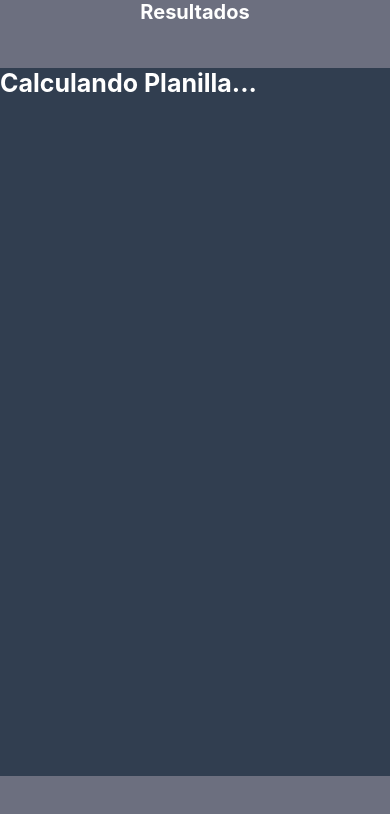
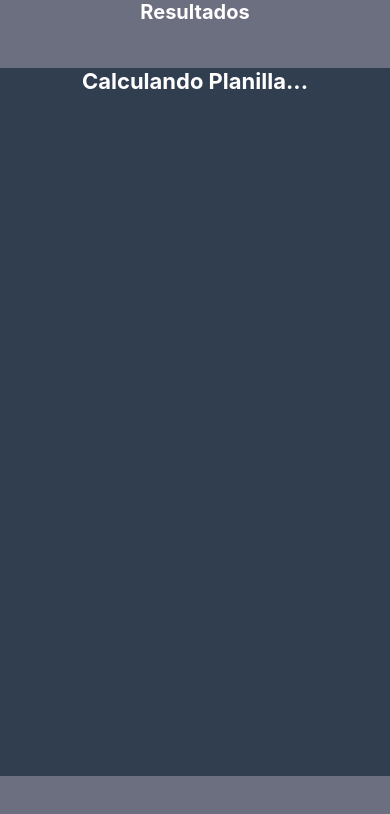
Before and after one commit to JGS83-dev/dps-desafio2-planilla, a React Native app: screen /Resultados in a window 390 px wide. Shown: the top 814 px of the page. Built offline with nearby package versions, Linux system fonts and the light colour scheme; some icons are missing.

Commit message:
Resultado preliminar

```diff
--- a/components/Formulario.js
+++ b/components/Formulario.js
@@ -95,7 +95,7 @@ const styles = StyleSheet.create({
     letra: {
         fontSize: 20,
         fontWeight: 'bold',
-        color: colores.letra
+        color: colores.letra,
     },
     container: {
         flex: 1,
--- a/components/Resultados.js
+++ b/components/Resultados.js
@@ -105,9 +105,10 @@ export default Resultados
 
 const styles = StyleSheet.create({
     letra: {
-        fontSize: 25,
+        fontSize: 22,
         fontWeight: 'bold',
-        color: colores.letra
+        color: colores.letra,
+        textAlign:'center',
     },
     desc: {
         fontSize: 30,
```
